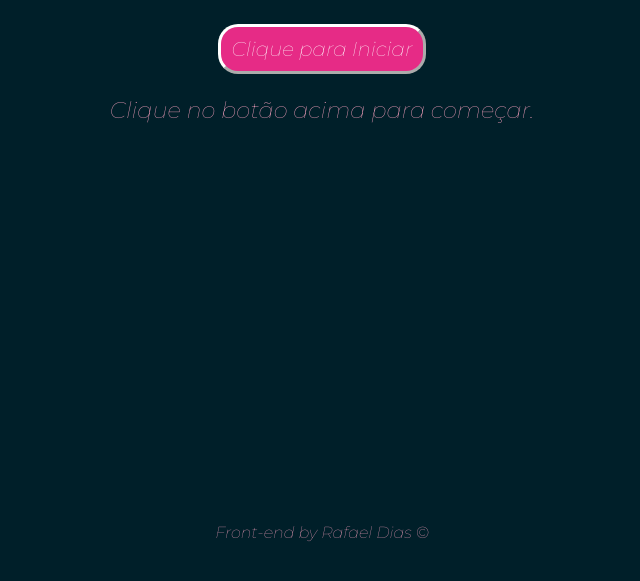
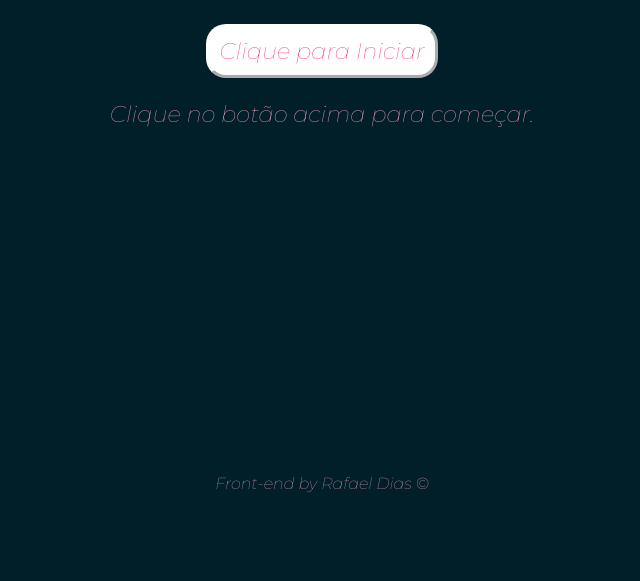
Before and after one commit to Rafaeldias0934/OperacoescomJS, a plain HTML site: page index.html in a window 1280 px wide. Shown: the part 79-660 px from the top of the page, without its empty margins (318-958 px from the left). Drawn offline with Linux system fonts and the light colour scheme.

Commit message:
códego fonte style

```diff
--- a/style.css
+++ b/style.css
@@ -11,8 +11,19 @@
     font-size: 15pt;
     color: #f9c8d8;
 }
-button{
-    font-size: 15pt;
+.box {
+    font-size: 17pt;
+    padding: 10px;
+    border-radius: 20px;
+    font-family: 'Montserrat', sans-serif;
+    color: #f12487;
+    border-width: medium;
+    border-style:outset;
+    border-color: #ffffff;
+    background-color: #ffffff;
+}
+.box:hover {
+    font-size: 17pt;
     padding: 10px;
     border-radius: 20px;
     font-family: 'Montserrat', sans-serif;
@@ -26,5 +37,5 @@ button{
     font-size: 17pt;
 }
 .baseboard {
-    padding-top: 270pt;
+    padding-top: 230pt;
 }
```
